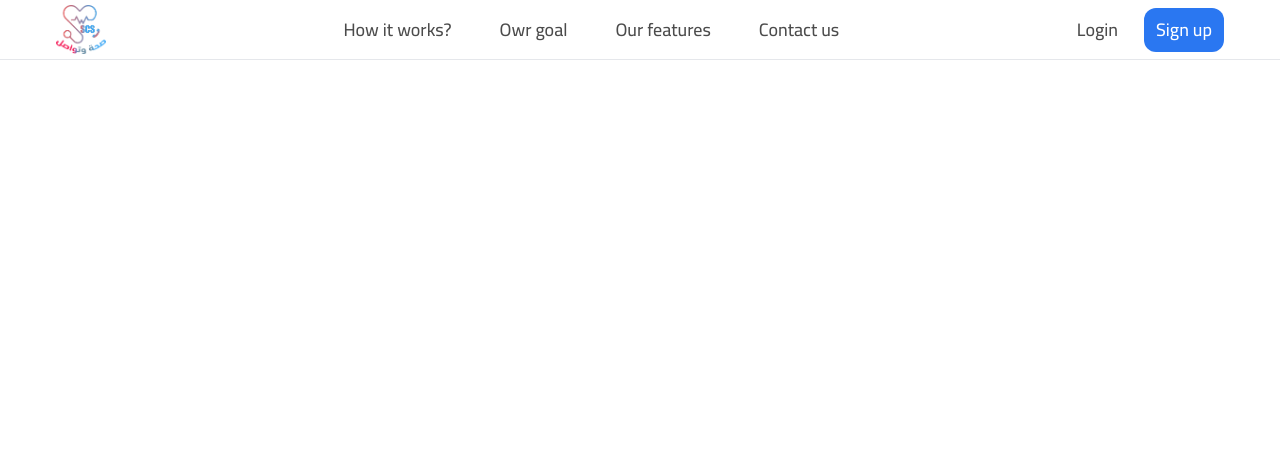
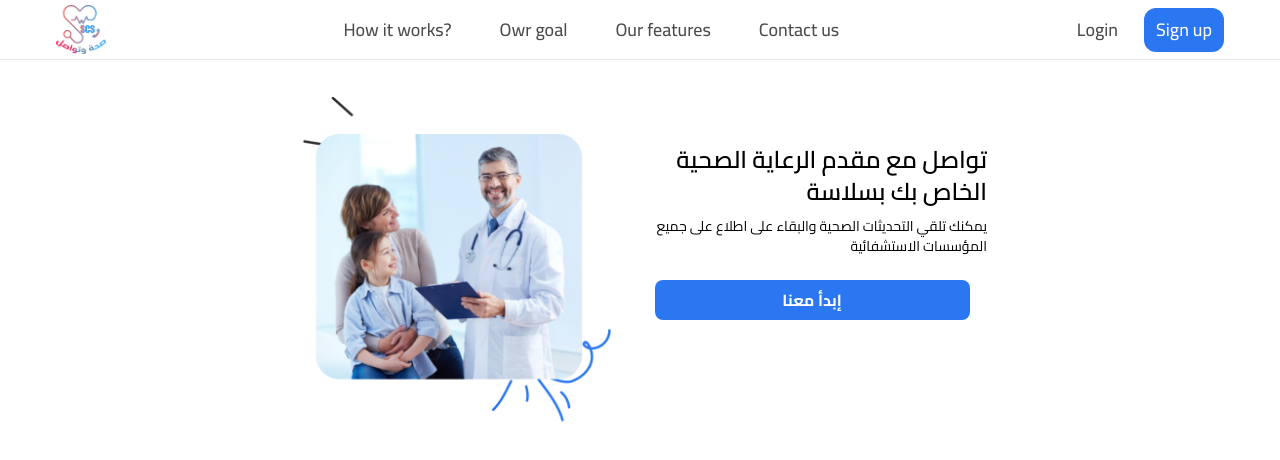
Before and after one commit to imadbenmadi/siha-twasol-front, a React (Vite) app: page /Home in a window 1280 px wide. Shown: the top 460 px of the page. Built offline with nearby package versions, Linux system fonts and the light colour scheme; no server answers.

Commit message:
init the hero page

```diff
--- a/index.html
+++ b/index.html
@@ -1,5 +1,5 @@
 <!DOCTYPE html>
-<html lang="en">
+<html lang="ar">
     <head>
         <meta charset="UTF-8" />
         <link rel="icon" type="image/svg+xml" href="/Logo.png" />
--- a/src/App.jsx
+++ b/src/App.jsx
@@ -97,7 +97,12 @@ function App() {
                 <span className="loader"></span>
             </div>
         );
-    } else return <Outlet />;
+    } else
+        return (
+            <div className=" text-right">
+                <Outlet />
+            </div>
+        );
 }
 
 export default App;
--- /dev/null
+++ b/src/Components/Home/Hero.jsx
@@ -0,0 +1,32 @@
+import React from "react";
+import Hero_image from "../../../public/Home/Hero.png";
+import { useNavigate } from "react-router-dom";
+function Hero() {
+    const Navigate = useNavigate();
+    return (
+        <div>
+            <div className=" flex justify-center  gap-6 mt-24">
+                <img src={Hero_image} className=" w-[320px] shrink-0" alt="" />
+                <div className="h-full pt-12 max-w-[350px]">
+                    <div className=" font-semibold text-2xl  ">
+                        تواصل مع مقدم الرعاية الصحية الخاص بك بسلاسة
+                    </div>
+                    <div className=" text-sm pt-2">
+                        يمكنك تلقي التحديثات الصحية والبقاء على اطلاع على جميع
+                        المؤسسات الاستشفائية
+                    </div>
+                    <div
+                        onClick={() => {
+                            Navigate("/Register");
+                        }}
+                        className=" w-[90%] mx-auto py-2 font-bold cursor-pointer px-4 text-center bg-blue_v text-white mt-6  rounded-lg"
+                    >
+                        إبدأ معنا
+                    </div>
+                </div>
+            </div>
+        </div>
+    );
+}
+
+export default Hero;
--- a/src/Components/Home/Home.jsx
+++ b/src/Components/Home/Home.jsx
@@ -17,7 +17,7 @@ import Logo from "../../../public/Logo.png";
 import NavBar from "./NavBar/NavBar";
 import React from "react";
 import { useState, useEffect } from "react";
-
+import Hero from "./Hero";
 function Home() {
     const [loading, setLoading] = useState(true);
 
@@ -73,6 +73,9 @@ function Home() {
     return (
         <div className="relative min-h-h-screen overflow-y-auto custom-overflow overflow-x-hidden">
             <NavBar />
+            <div className=" mt-[60px]">
+                <Hero />
+            </div>
         </div>
     );
 }
```
